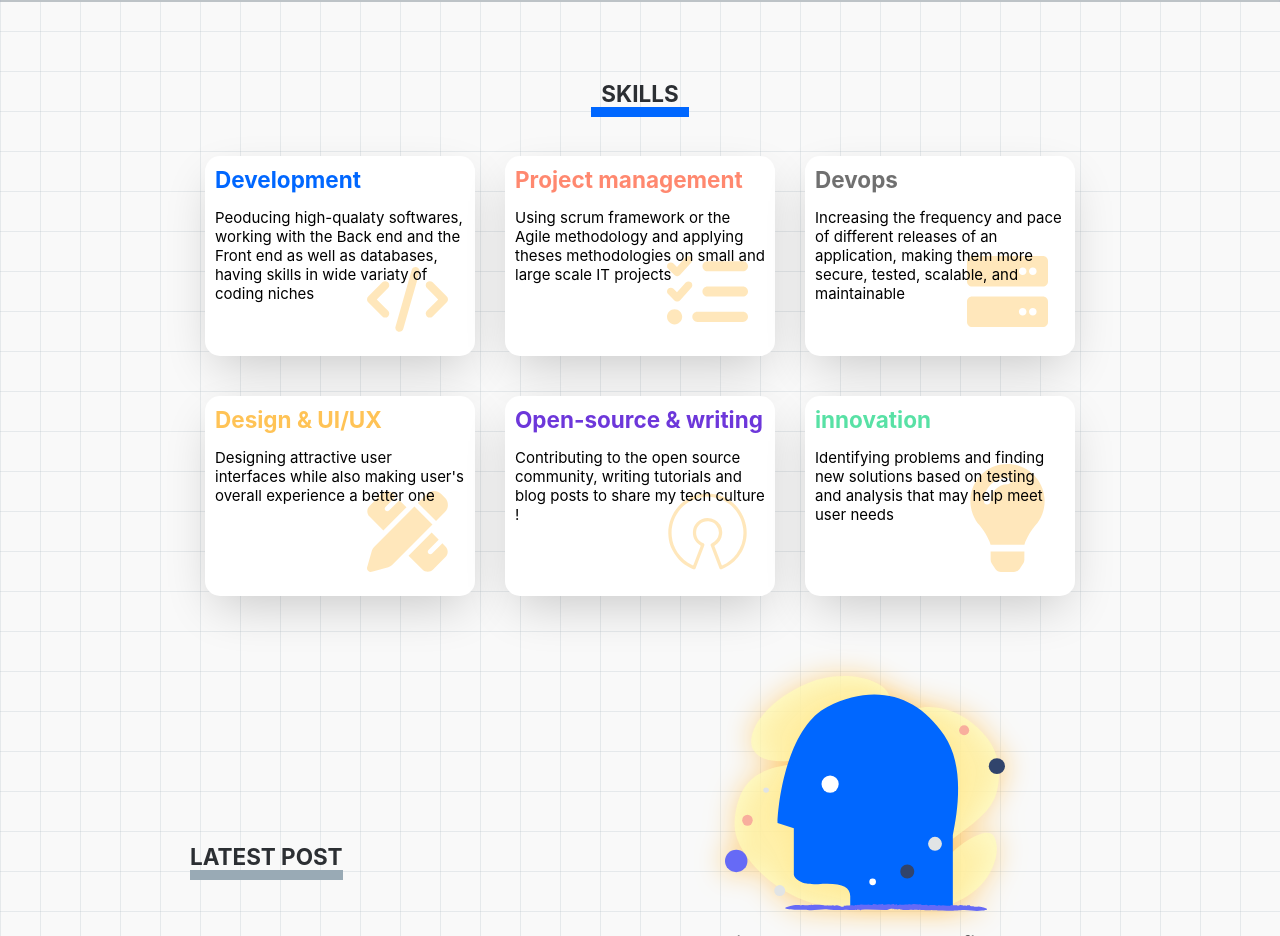
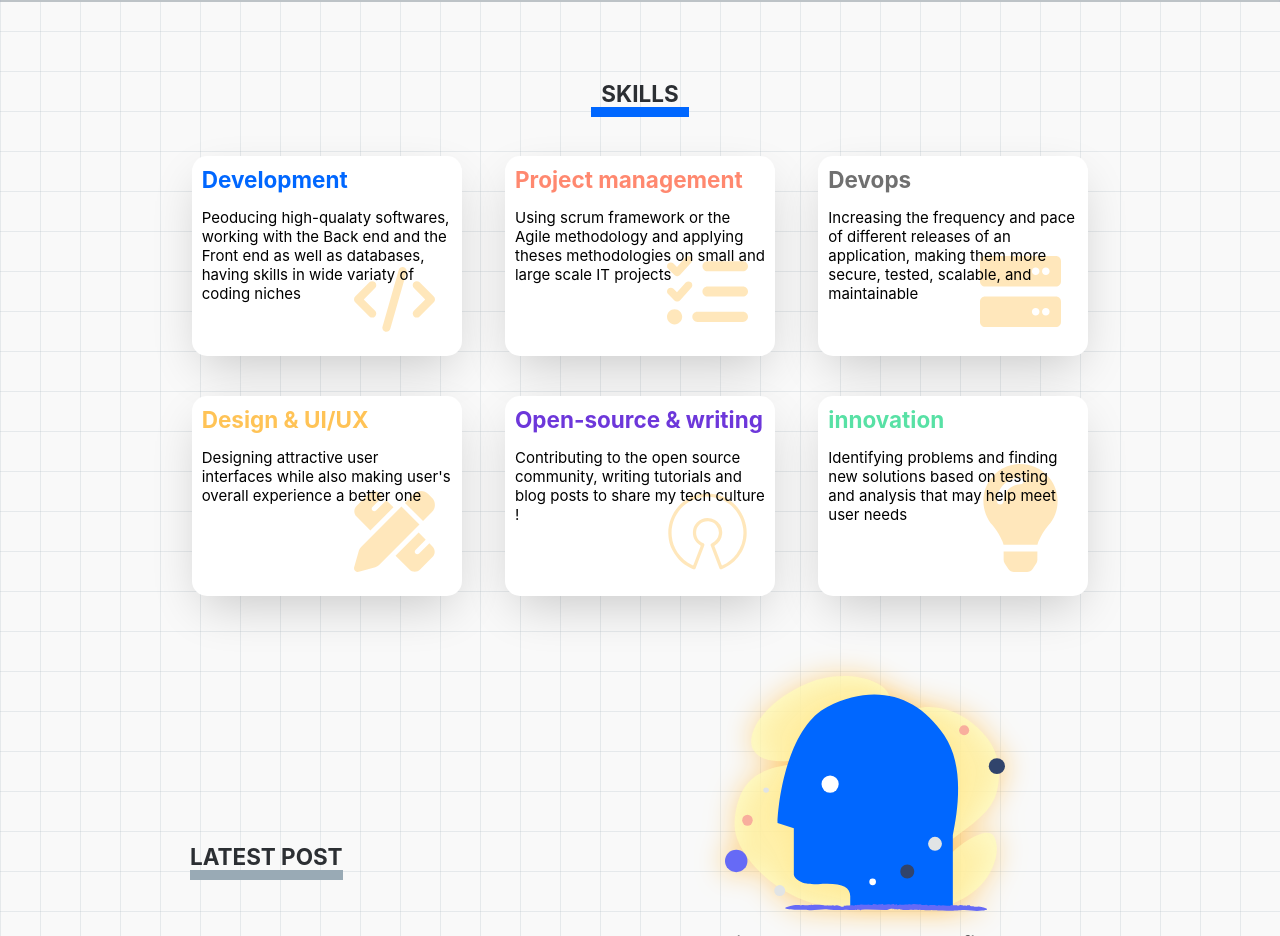
Before and after one commit to sirageDb/semicolons, a React (Create React App) app: page / in a window 1280 px wide. Shown: the part 849-1785 px from the top of the page. Built offline with nearby package versions, Linux system fonts and the light colour scheme; no server answers.

Commit message:
FIX : homepage competences margin auto

```diff
--- a/src/routes/homepage/homepage.module.scss
+++ b/src/routes/homepage/homepage.module.scss
@@ -142,7 +142,7 @@
         display: flex;
         flex-wrap: wrap;
         flex-direction: row;
-        max-width: 900px;
+        max-width: 940px;
         align-items: center;
         justify-content: space-between;
         margin: auto;
```
